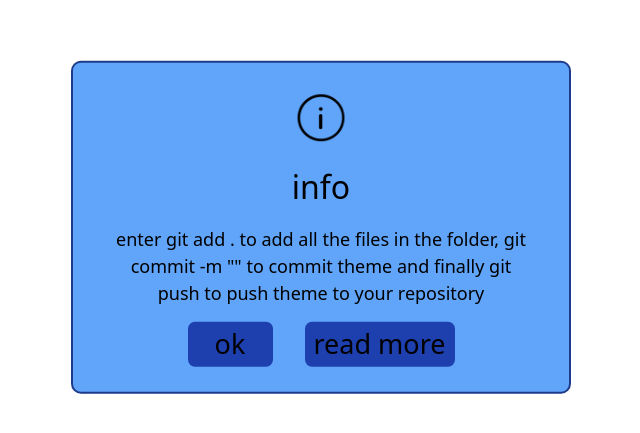
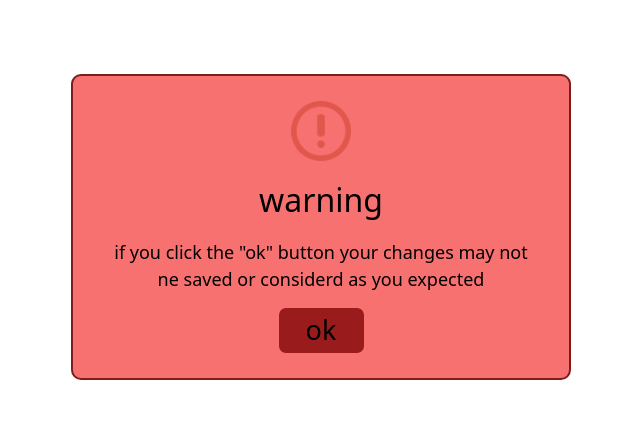
Before and after one commit to Abderrahman-Ahouari/Sweet-Alert, a plain HTML site: page index.html in a window 1280 px wide. Shown: the part 173-606 px from the top of the page, without its empty margins (319-959 px from the left). Drawn offline with nearby package versions, Linux system fonts and the light colour scheme.

Commit message:
pulled the alert from sweet_warning and sweet_info

```diff
--- a/index.html
+++ b/index.html
@@ -12,9 +12,10 @@
 <img class="alert_icon" src="images/exclamation-mark.png" alt="">
 <div class="alert_name">warning</div>
 <div class="alert_description">if you click the "ok" button your changes may not ne saved or considerd as you expected</div>
-<button class="alert_button bg-red-800">ok</button>
-<div class=" alert_container bg-blue-400 border-blue-900">
-<img class="alert_icon" src="images/info.png" alt="">
+<button class="alert_button bg-red-800 h-[45px] w-[85px]">ok</button>
+</div>
+<div class="hidden alert_container bg-blue-400 border-blue-900">
+<img class="alert_icon " src="images/info.png" alt="">
 <div class="alert_name">info</div>
 <div class="alert_description">enter git add . to add all the files in the folder, git commit -m "" to commit theme and finally git push to push theme to your repository</div>
 <div class="flex flex-row gap-8">
```
